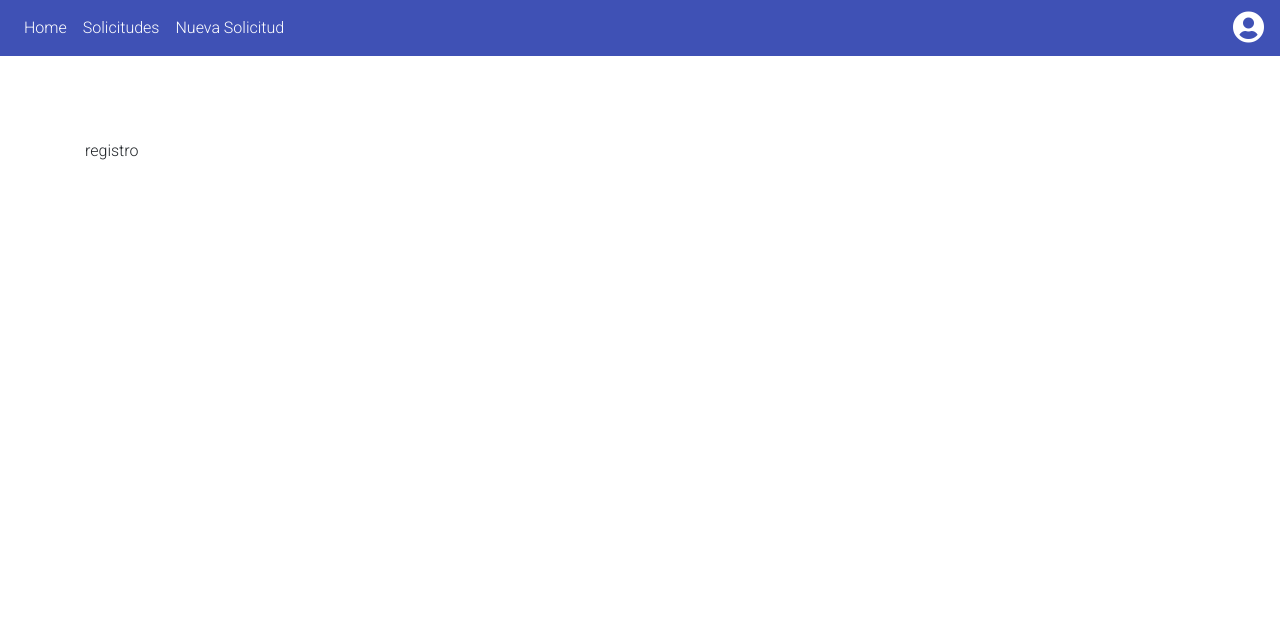
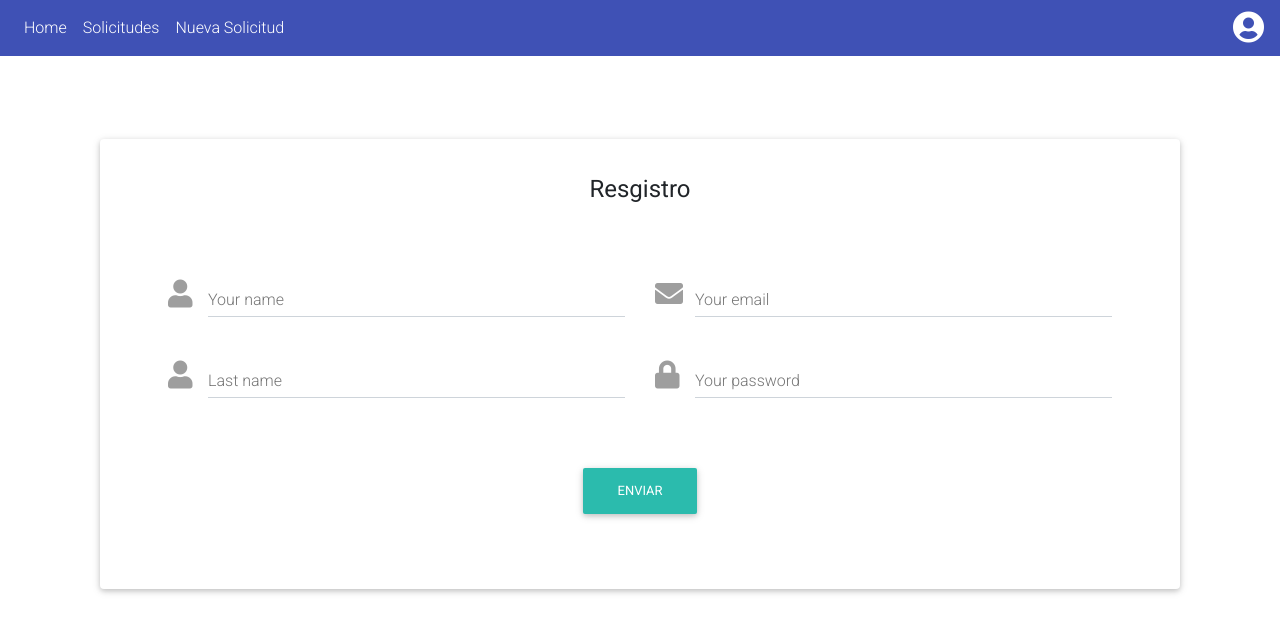
Before and after one commit to KOAT-20/READ, a React (Create React App) app in the folder front-read/: page /registro in a window 1280 px wide. Shown: the top 632 px of the page. Built offline with nearby package versions, Linux system fonts and the light colour scheme.

Commit message:
crearción de formulario de registro

```diff
--- a/front-read/src/pages/registro/index.js
+++ b/front-read/src/pages/registro/index.js
@@ -1,9 +1,66 @@
 import React, { Component } from 'react';
+import {
+  MDBRow, MDBCol, MDBCard, MDBCardBody, MDBCardTitle, MDBInput, MDBBtn
+} from 'mdbreact';
 
 export default class Register extends Component {
   render () {
     return (
-      <div>registro</div>
+      <MDBCol>
+        <MDBCard style={{height:'450px'}}>
+          <MDBCardBody>
+            <MDBCardTitle className='text-center mt-3'>Resgistro</MDBCardTitle>
+            <div className='grey-text mr-5 ml-5 mt-5'>
+              <form>
+                <MDBRow center>
+                    <MDBCol lg='6'>
+                      <MDBInput
+                        label="Your name"
+                        icon="user"
+                        group
+                        type="text"
+                        validate
+                        error="wrong"
+                        success="right"
+                      />
+                      <MDBInput
+                        label="Last name"
+                        icon="user"
+                        group
+                        type="text"
+                        validate
+                        error="wrong"
+                        success="right"
+                      />
+                    </MDBCol>
+
+                    <MDBCol lg='6'>
+                      <MDBInput
+                        label="Your email"
+                        icon="envelope"
+                        group
+                        type="email"
+                        validate
+                        error="wrong"
+                        success="right"
+                      />
+                      <MDBInput
+                        label="Your password"
+                        icon="lock"
+                        group
+                        type="password"
+                        validate
+                      />
+                    </MDBCol>
+                </MDBRow>
+                <div className='text-center mt-4'>
+                  <MDBBtn>Enviar</MDBBtn>
+                </div>
+              </form>
+            </div>
+          </MDBCardBody>
+        </MDBCard>
+      </MDBCol>
     );
   }
 }
```
